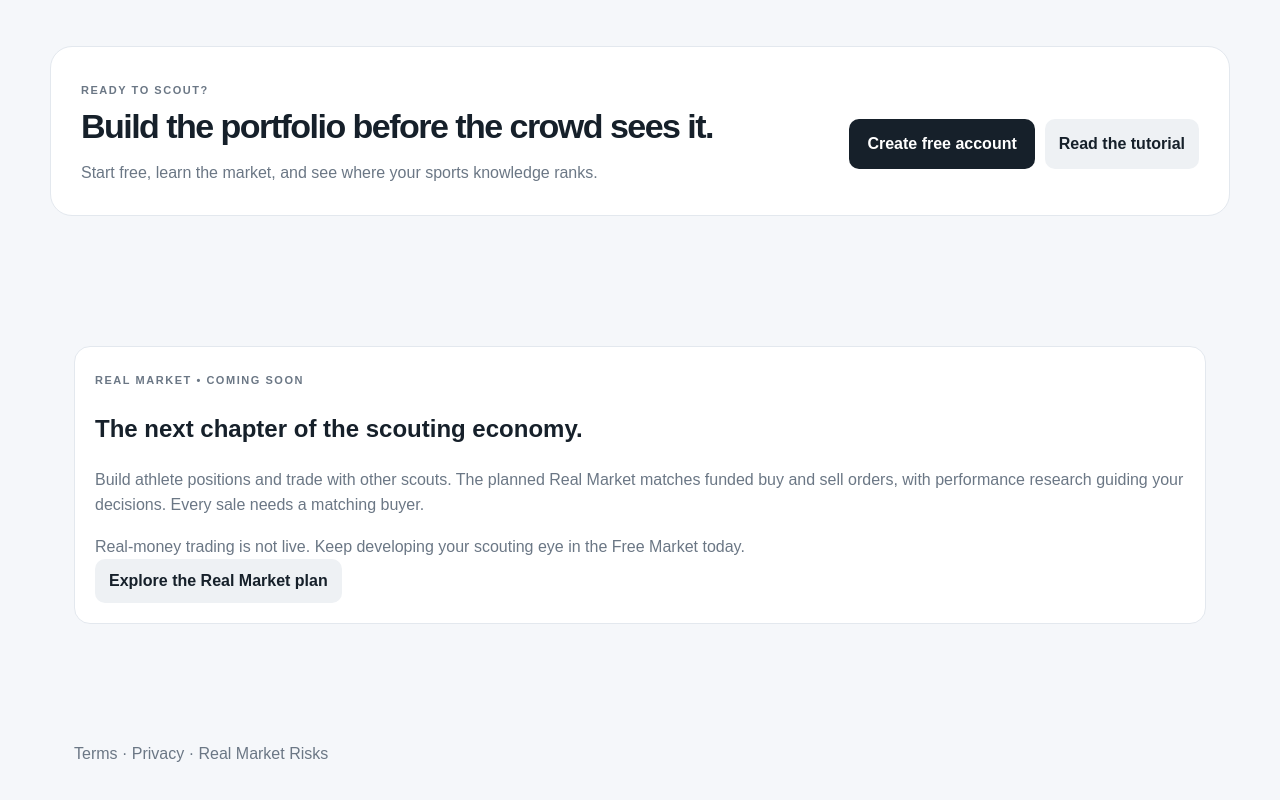
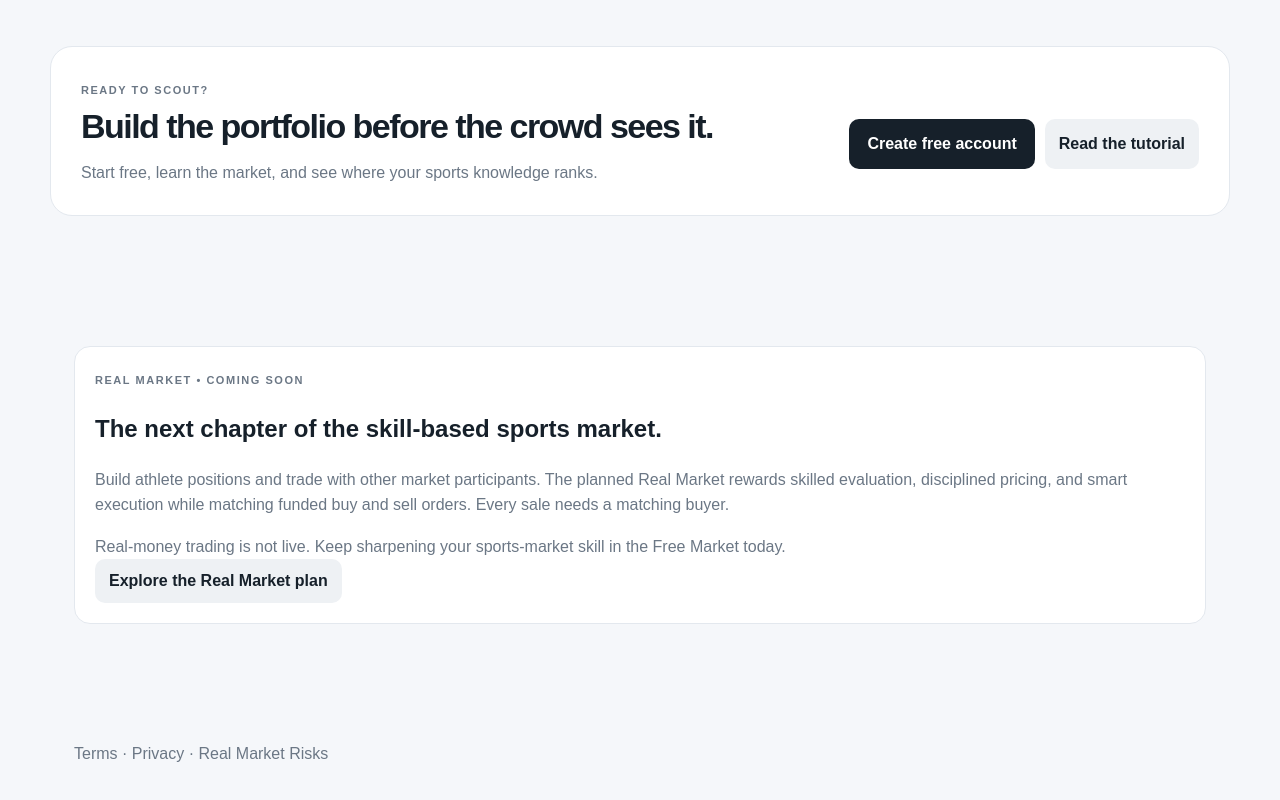
Before and after one commit to clintnoble2019-web/NexAthleteXchange, a Next.js app: page / in a window 1280 px wide. Shown: the part 2350-3150 px from the top of the page. Built offline with nearby package versions, Linux system fonts and the light colour scheme; no server answers.

Commit message:
Replace Real Market scouting-eye copy with skill language

```diff
--- a/app/page.tsx
+++ b/app/page.tsx
@@ -84,9 +84,9 @@ export default async function Home() {
     <section className="landingSection shell">
       <div className="card landingExplain">
         <span className="landingEyebrow">REAL MARKET • COMING SOON</span>
-        <h2>The next chapter of the scouting economy.</h2>
-        <p>Build athlete positions and trade with other scouts. The planned Real Market matches funded buy and sell orders, with performance research guiding your decisions. Every sale needs a matching buyer.</p>
-        <p className="muted">Real-money trading is not live. Keep developing your scouting eye in the Free Market today.</p>
+        <h2>The next chapter of the skill-based sports market.</h2>
+        <p>Build athlete positions and trade with other market participants. The planned Real Market rewards skilled evaluation, disciplined pricing, and smart execution while matching funded buy and sell orders. Every sale needs a matching buyer.</p>
+        <p className="muted">Real-money trading is not live. Keep sharpening your sports-market skill in the Free Market today.</p>
         <Link className="button secondary" href="/real-market">Explore the Real Market plan</Link>
       </div>
     </section>
```
